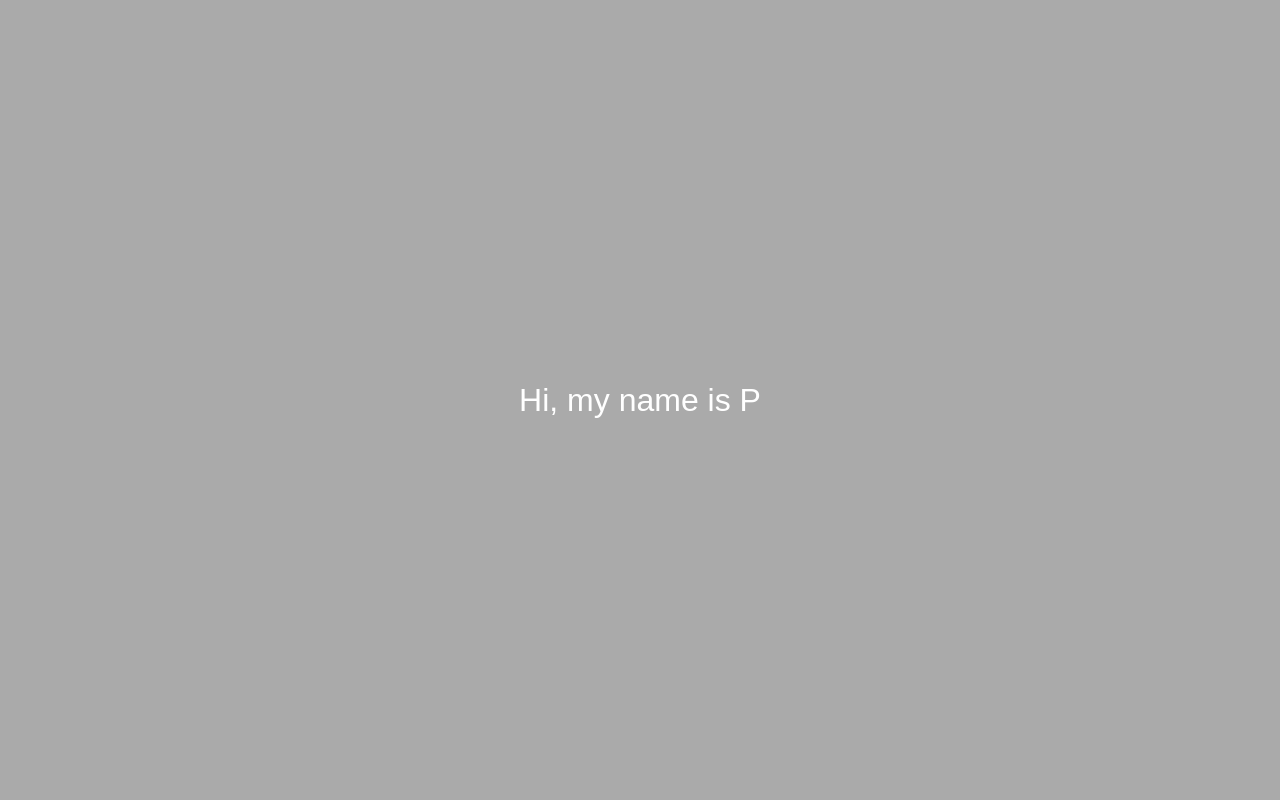
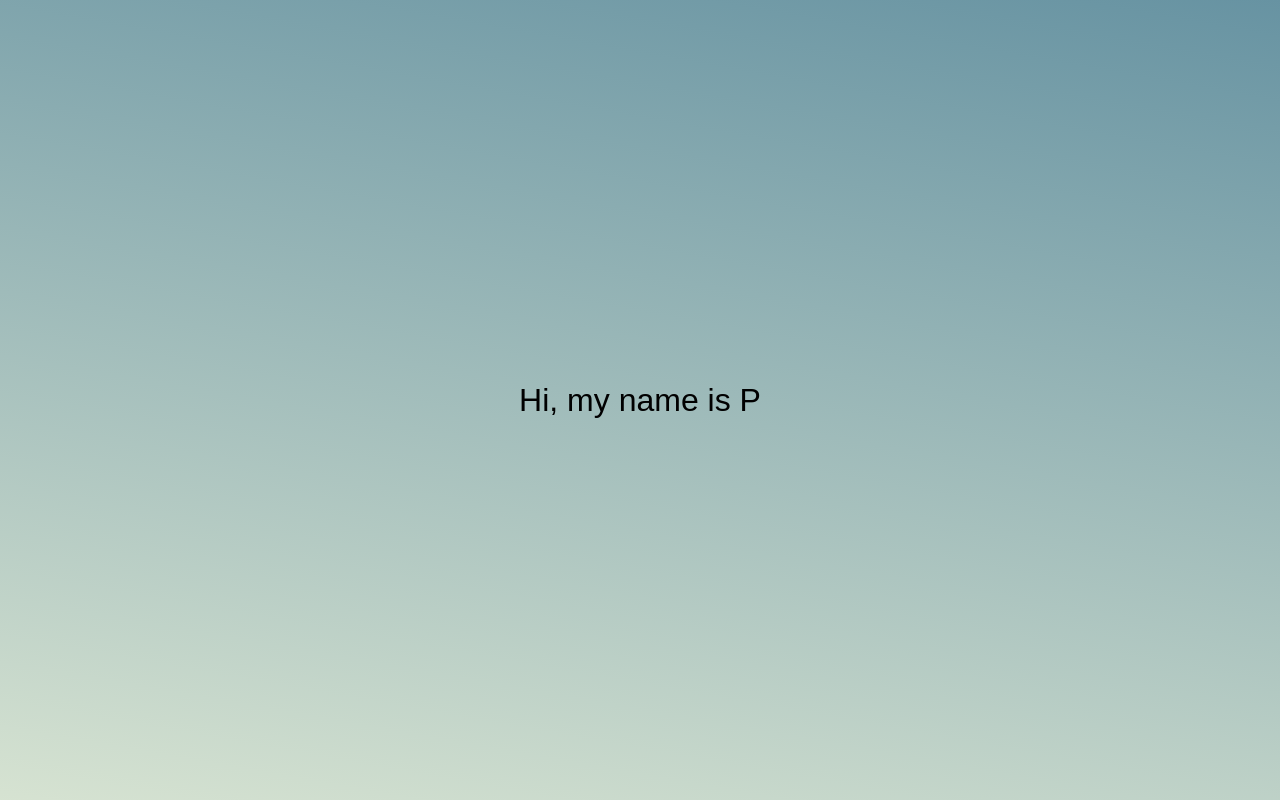
Before and after one commit to elimeluap/JavaScript-Projects, a plain HTML site: page Typing effect/index.html in a window 1280 px wide. Drawn offline with Linux system fonts and the light colour scheme.

Commit message:
Updated README.md

```diff
--- a/Typing effect/app.css
+++ b/Typing effect/app.css
@@ -10,11 +10,15 @@ body {
   display: flex;
   justify-content: center;
   align-items: center;
-  background: #aaa;
+  background: linear-gradient(
+    190deg,
+    rgba(65, 120, 139, 0.8),
+    rgba(50, 113, 27, 0.2)
+  );
 }
 
 .text-container {
   font-size: 2rem;
-  color: #fff;
+  color: #000;
   padding: 1rem;
 }
```
Also changed, not shown: 1 other file.
